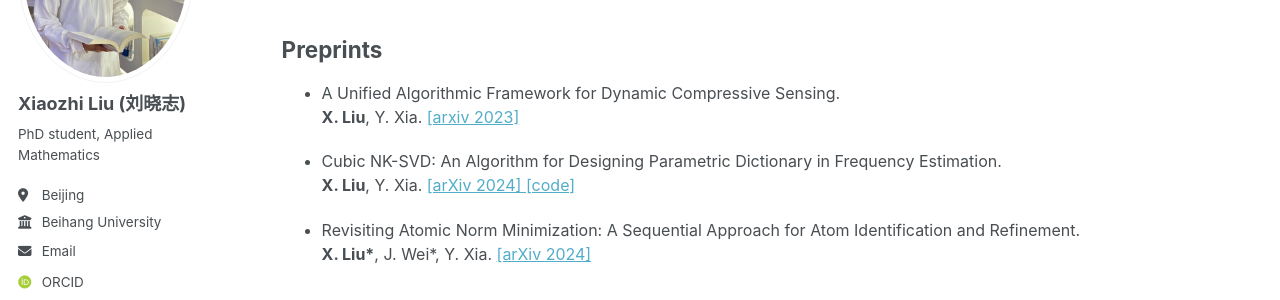
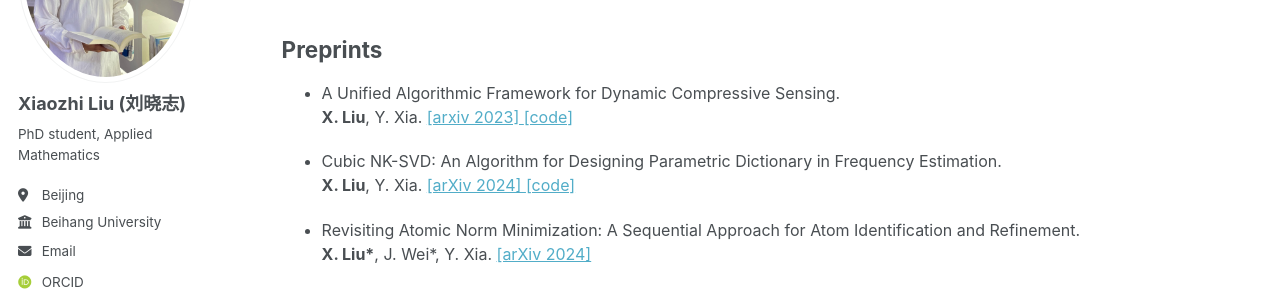
Before and after one commit to xzliu-opt/xzliu-opt.github.io, a Jekyll site: the page built from _pages/publications.md, in a window 1280 px wide. Shown: the part 239-539 px from the top of the page. Built offline with Jekyll 4.4.1, drawn with Linux system fonts in a browser that asks for light colours; some web fonts are replaced.

Commit message:
Update publications.md

```diff
--- a/_pages/publications.md
+++ b/_pages/publications.md
@@ -13,7 +13,7 @@
 <ul>
 <font size="3">
 <li><p> A Unified Algorithmic Framework for Dynamic Compressive Sensing. <br />
- <b>X. Liu</b>, Y. Xia. <a href="https://arxiv.org/abs/2310.07202">[arxiv 2023] </a>
+ <b>X. Liu</b>, Y. Xia. <a href="https://arxiv.org/abs/2310.07202">[arxiv 2023] </a> <a href="https://github.com/xzliu-opt/PLAY-CS">[code]  </a>
 </p></li>
 <li><p> Cubic NK-SVD: An Algorithm for Designing Parametric Dictionary in Frequency Estimation. <br />
  <b>X. Liu</b>, Y. Xia. <a href="https://arxiv.org/abs/2408.03708">[arXiv 2024]  </a> <a href="https://github.com/xzliu-opt/Cubic-NK-SVD">[code]  </a>
```
